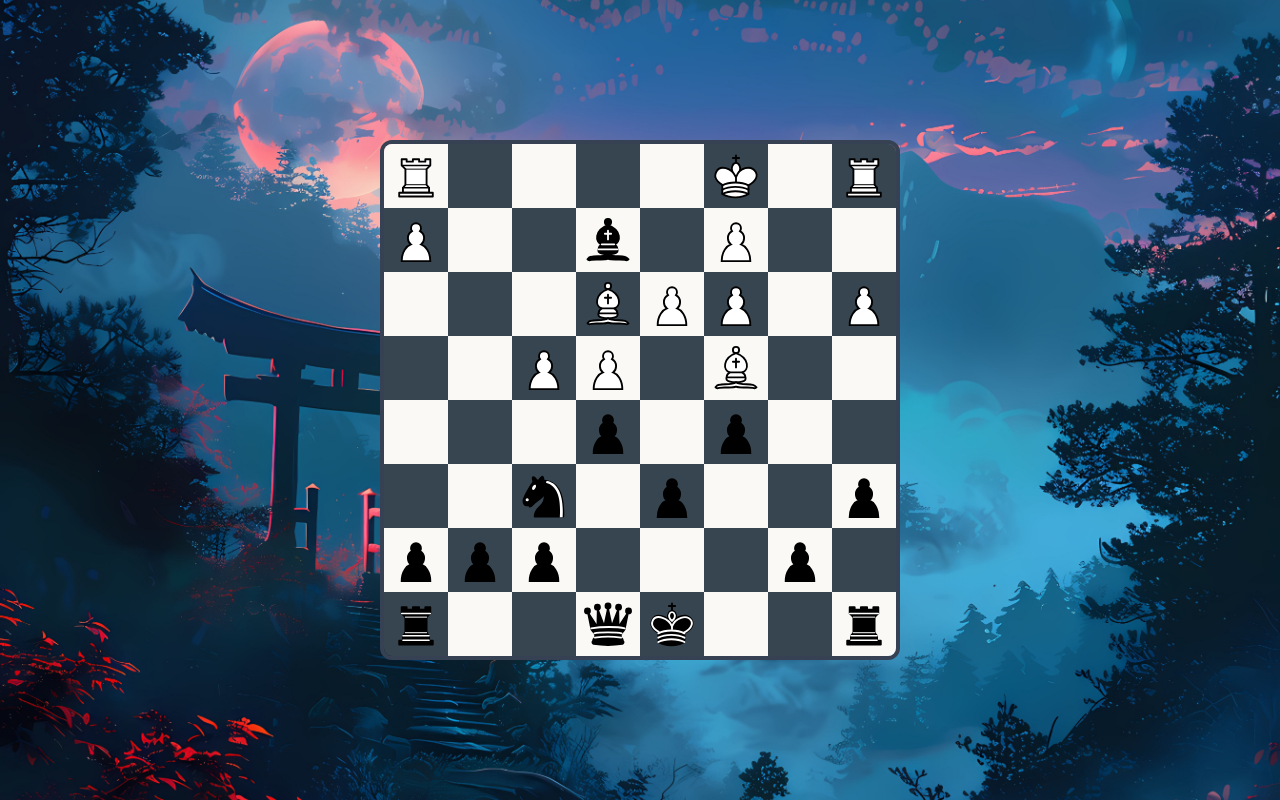
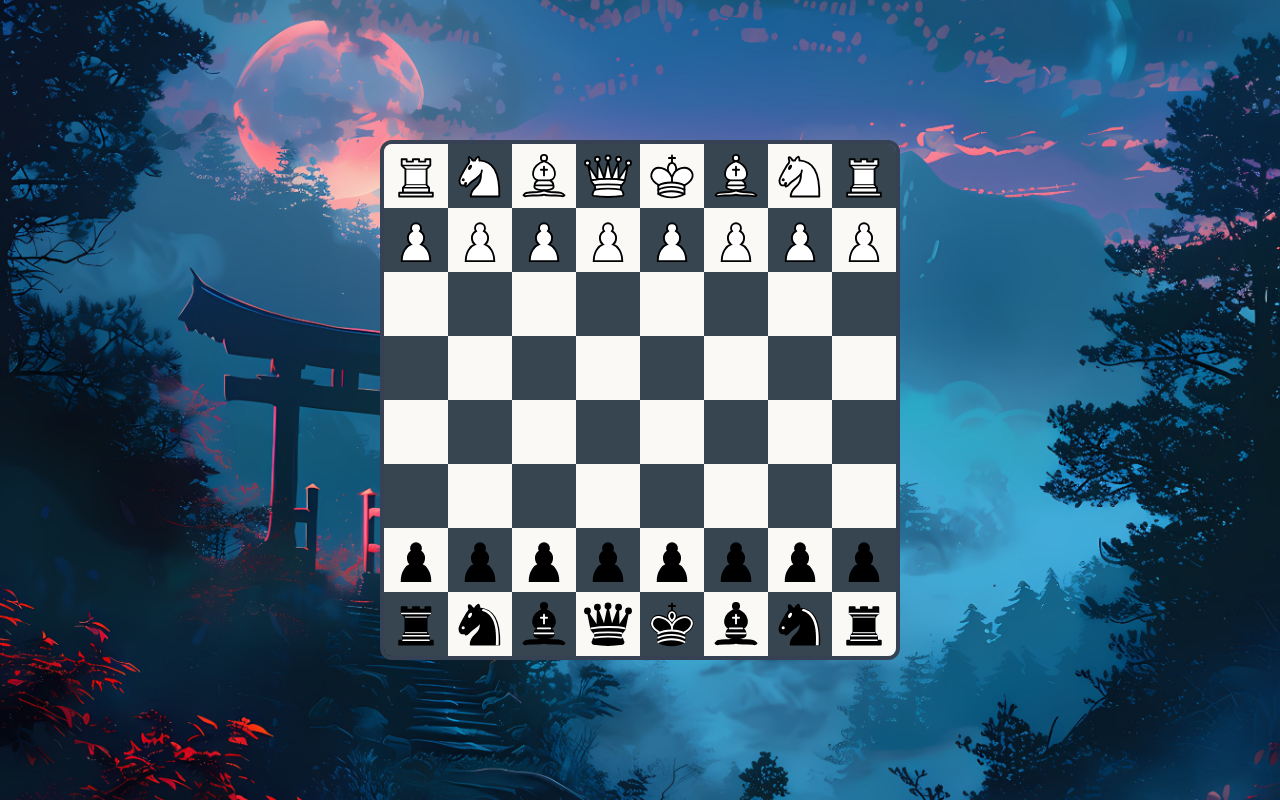
Before and after one commit to sathyarjunab/chess, a React (Vite) app: page / in a window 1280 px wide. Built offline with nearby package versions, Linux system fonts and the light colour scheme.

Commit message:
feat: initialize game state with default values and update local storage handling

```diff
--- a/src/App.tsx
+++ b/src/App.tsx
@@ -16,9 +16,9 @@ const AppComponent = () => {
       if (game) {
         return game;
       } else {
-        return {
+        const gameState = {
           board: fenToBoard(
-            "R4K1R/P2b1P2/3BPP1P/2PP1B2/3p1p2/2n1p2p/ppp3p1/r2qk2r w - - 0 0",
+            "RNBQKBNR/PPPPPPPP/8/8/8/8/pppppppp/rnbqkbnr w KQKQ - 0 1",
           ),
           castling: [
             {
@@ -45,10 +45,12 @@ const AppComponent = () => {
           enPassant: "-",
           fullMoves: 0,
           halfMoves: 0,
-          turnToPlay: "BLACK",
-          whiteKingsLocation: "c1",
+          turnToPlay: "WHITE",
+          whiteKingsLocation: "d1",
           blackKingsLocation: "d8",
-        };
+        } as z.infer<typeof GameStateSchema>;
+        localStorage.setItem("GameState", JSON.stringify(gameState));
+        return gameState;
       }
     },
   );
@@ -64,6 +66,8 @@ const AppComponent = () => {
       if (curr.isCastlingPossible) return acc + curr.for;
       return acc;
     }, "");
+
+    localStorage.setItem("GameState", JSON.stringify(gameState));
 
     const fen =
       boardToFen(gameState.board) +
```
